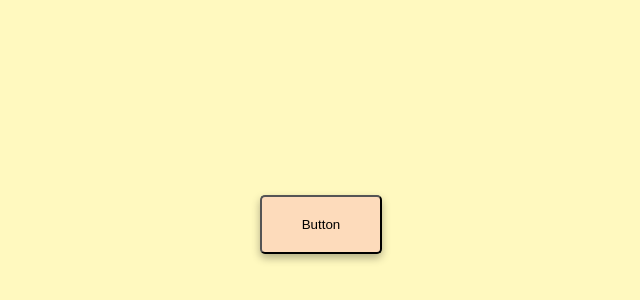
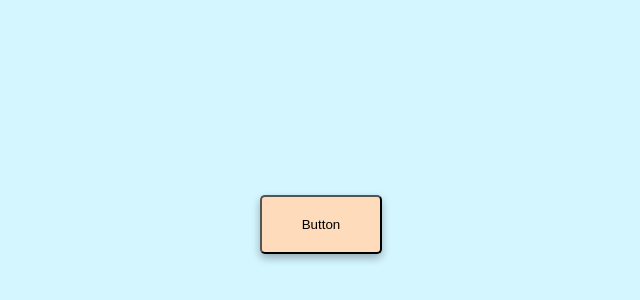
Before and after one commit to Itz-Sidra/Button-Ripple-Effect, a plain HTML site: page index.html in a window 1280 px wide. Shown: the part 176-476 px from the top of the page, without its empty margins (319-959 px from the left). Drawn offline with Linux system fonts and the light colour scheme.

Commit message:
Updated styles.css

```diff
--- a/styles.css
+++ b/styles.css
@@ -4,7 +4,7 @@ body {
     justify-content: center;
     height: 100vh;
     align-items: center;
-    background-color: #FFF9BF;
+    background-color: #D4F6FF;
     font-family: sans-serif;
   }
 
@@ -27,7 +27,7 @@ body {
   .btn::before {
     content: "";
     position: absolute;
-    background-color: #F0C1E1;
+    background-color: #CB9DF0;
     width: 0;
     height: 0;
     left: var(--xPos);
```
